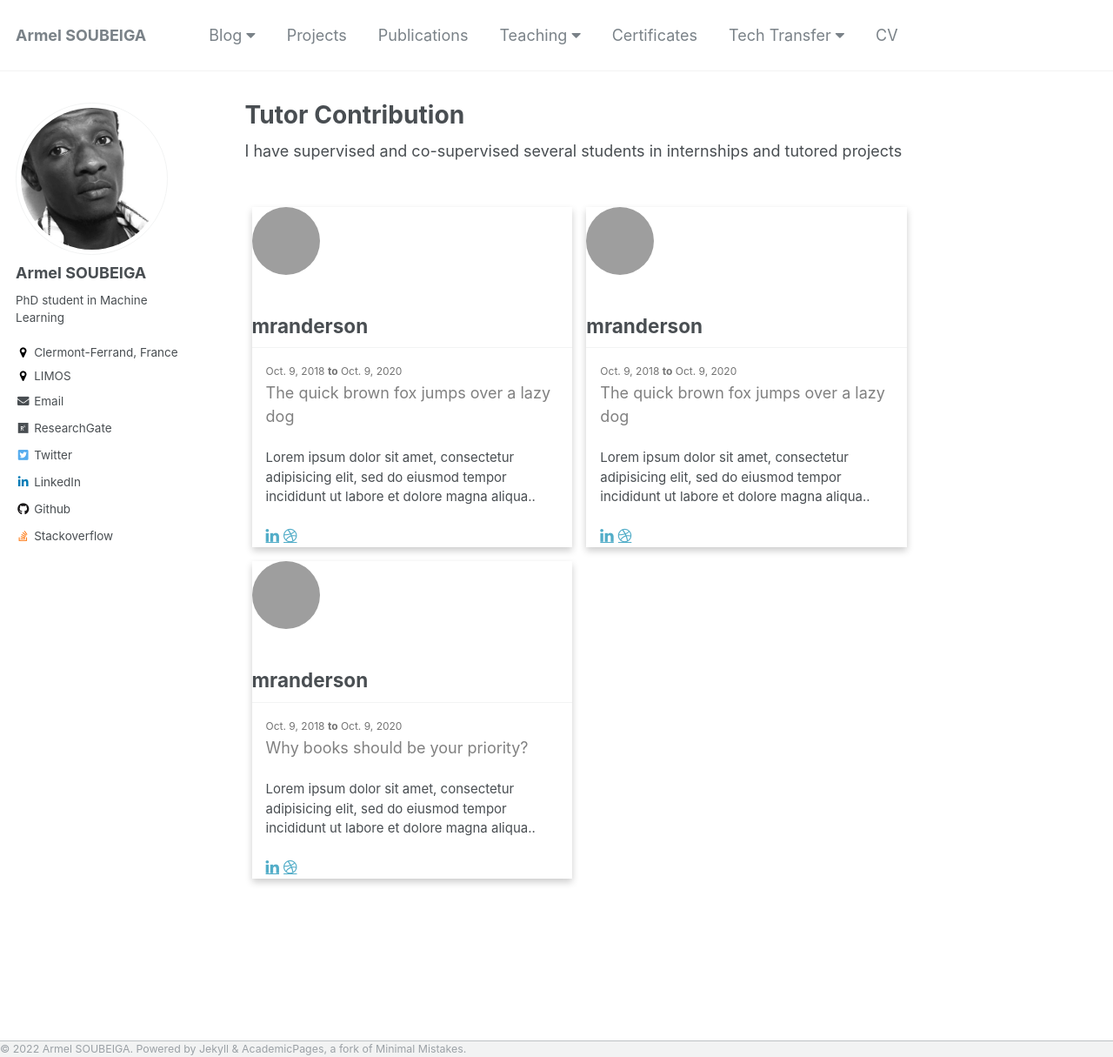
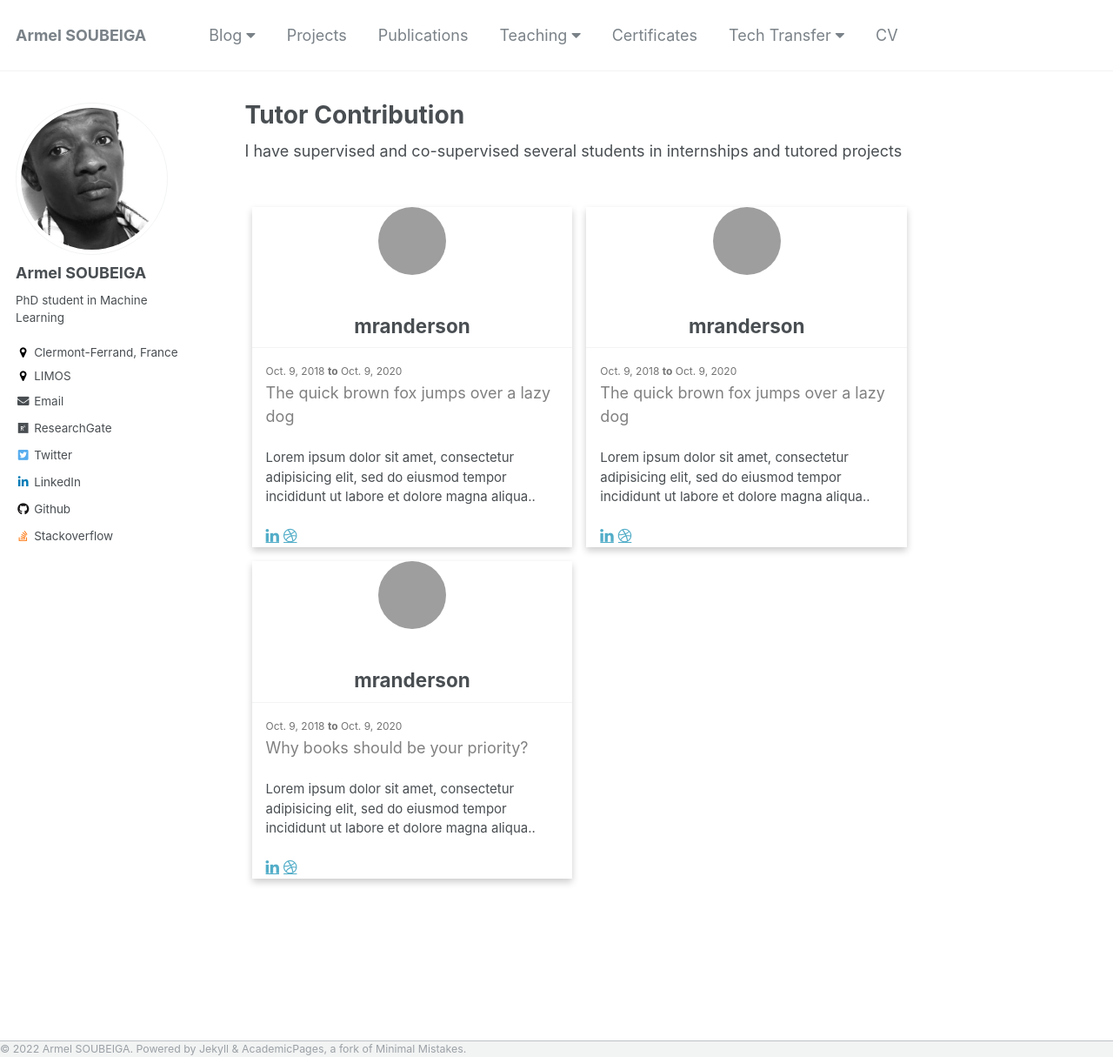
Before and after one commit to armelsoubeiga/armelsoubeiga.github.io, a Jekyll site: the page built from _pages/talks-tutor.html, in a window 1280 px wide and 1215 px high. Shown: the whole window at 87% size. Built offline with Jekyll 4.4.1, drawn with Linux system fonts in a browser that asks for light colours; grey boxes are pictures that could not be loaded.

Commit message:
Update talks-tutor.html

```diff
--- a/_pages/talks-tutor.html
+++ b/_pages/talks-tutor.html
@@ -61,10 +61,7 @@ author_profile: true
 }
 
 .displayed {
-    display: block;
-    margin-left: auto;
-    margin-right: auto;
-    align-content: center;
+    text-align: center;
   }
 
 </style>
@@ -80,8 +77,9 @@ author_profile: true
           <div class="displayed">
             <div class="profile">
                 <img src="{{ post.image }}">
+                <h2>{{ post.author }}</h2>
             </div>
-            <h2>{{ post.author }}</h2>
+
           </div>
 
           <div class="container">
```
